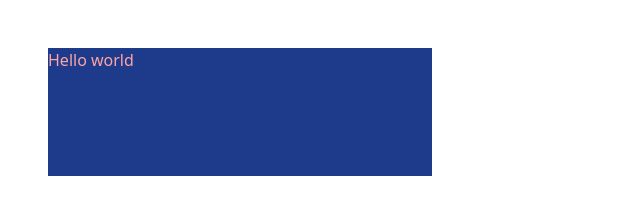
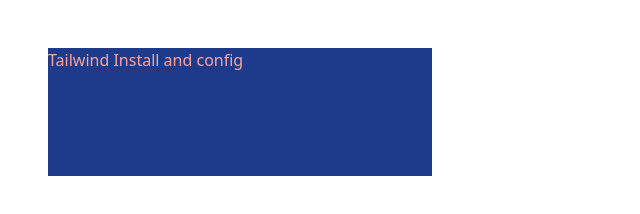
Before and after one commit to amanullah01/tailwind, a website: page index.html in a window 1280 px wide. Shown: the whole page, without its empty margins (0-640 px from the left). Drawn offline with Linux system fonts and the light colour scheme.

Commit message:
text content update

```diff
--- a/index.html
+++ b/index.html
@@ -9,6 +9,6 @@
     <link rel="stylesheet" href="../output/tailwind.css" />
   </head>
   <body>
-    <div class="w-96 h-32 bg-blue-900 text-red-300 m-12 hover:h-screen">Hello world</div>
+    <div class="w-96 h-32 bg-blue-900 text-red-300 m-12">Tailwind Install and config</div>
   </body>
 </html>
```
Also changed, not shown: output/tailwind.css.
